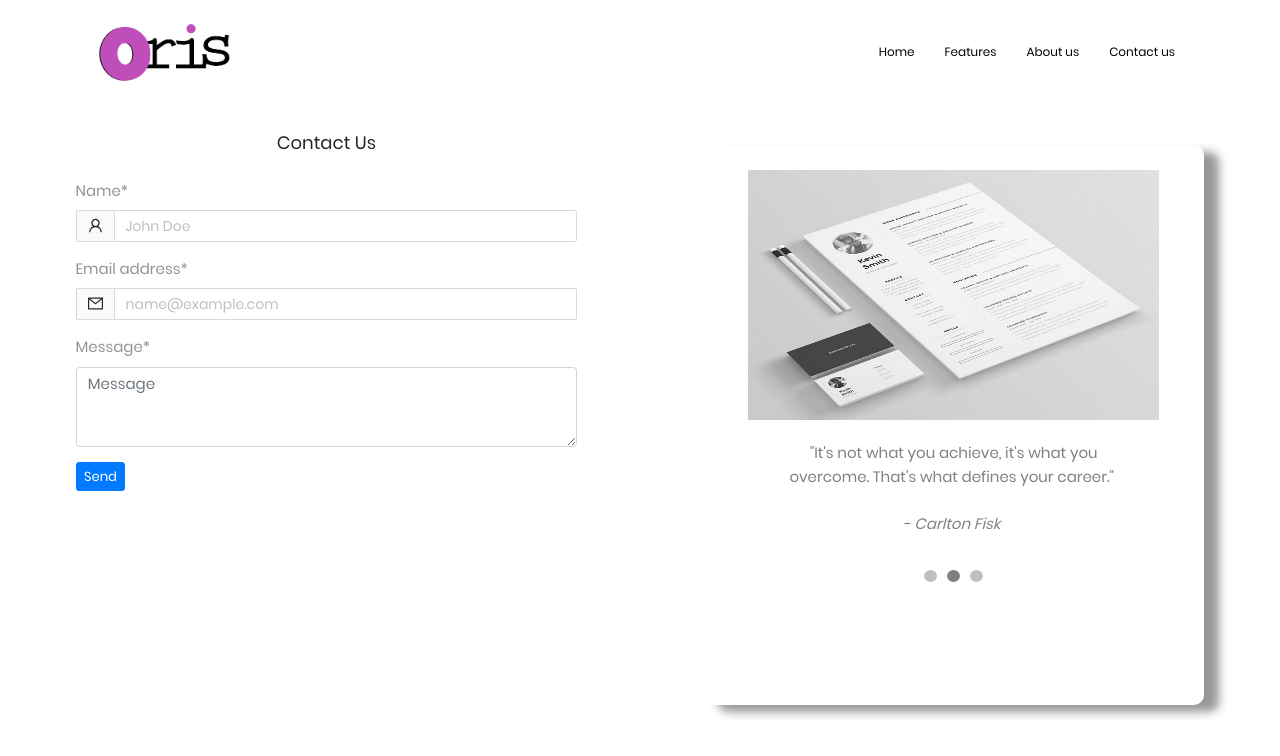
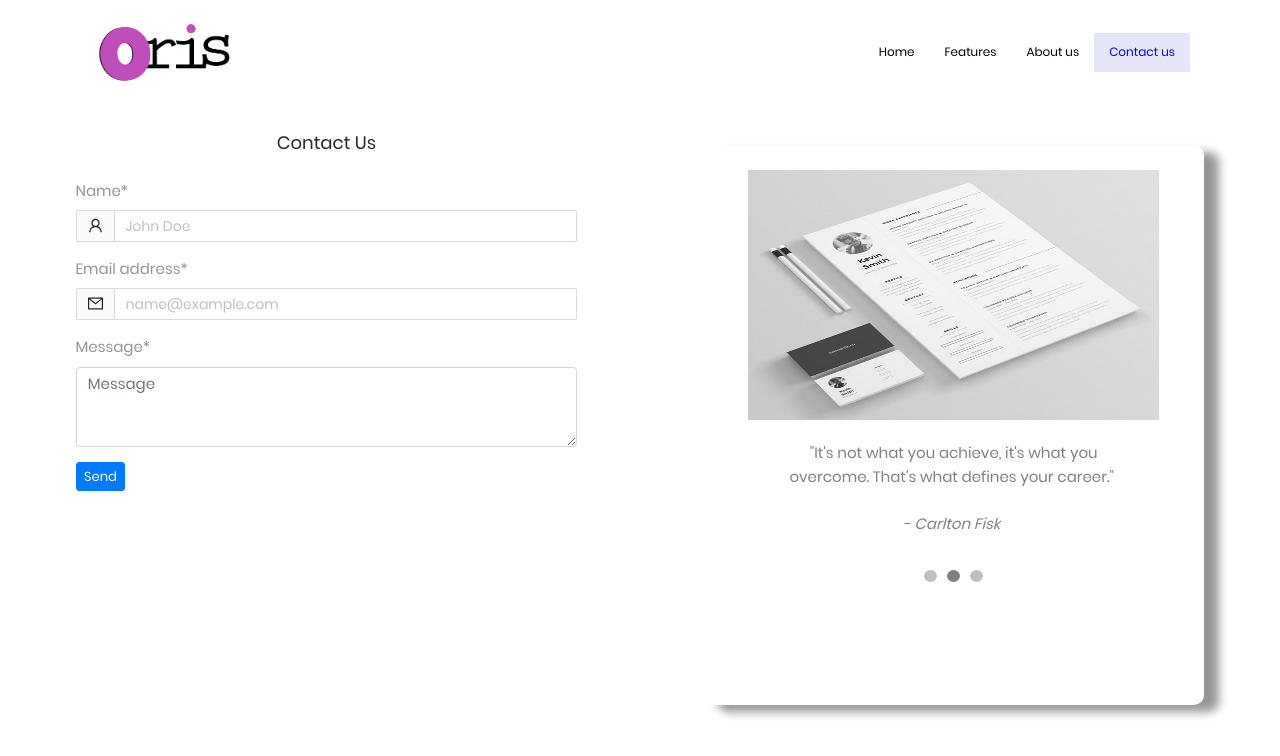
Before and after one commit to TechBuilder-360/portfolio-react, a React (Create React App) app: page /contact in a window 1280 px wide. Shown: the top 756 px of the page. Built offline with nearby package versions, Linux system fonts and the light colour scheme; no server answers; what react-cookies would draw is missing.

Commit message:
Resolved issue with overflow aside section and added navigation active styling

```diff
--- a/src/App.js
+++ b/src/App.js
@@ -27,6 +27,7 @@ const App = () => {
       <Route path="/contact" exact component={Contact} />
       <Route path="/about" exact component={About} />
       <Route path="/login" exact component={Login} />
+      <Route path="/home" exact component={Login} />
       <Route path="/signup" exact component={Signup} />
       <Route path="/" exact component={Login} />
       <ProtectedRoute
--- a/src/components/Navigation/main-navigation.js
+++ b/src/components/Navigation/main-navigation.js
@@ -9,10 +9,11 @@ const HomeNavBar = () => {
   return (
     <Container>
       <nav className={classes.Nav}>
-       <Link to='/'>
-         <img src={logo} className={classes.Logo} alt="Oris"/></Link>
+        <Link to='/'>
+         <img src={logo} className={classes.Logo} alt="Oris"/>
+        </Link>
         <div className={classes.Nav_item}>
-          <NavLink to={"/"}>Home</NavLink>
+          <NavLink to={"/home"}>Home</NavLink>
           <NavLink to={"/features"}>Features</NavLink>
           {/* <NavLink to={"/faqs"}>FAQs</NavLink> */}
           <NavLink to={"/about"}>About us</NavLink>
--- a/src/components/configuration/configuration.js
+++ b/src/components/configuration/configuration.js
@@ -52,7 +52,7 @@ const Configuration = () => {
     <Container>
       <UserNavigation />
       {children}
-      {(auth.loading || portfolio.redirect) ? null : <Footer />}
+      {(auth.loading || portfolio.redirect) ? null : <div style={{position: "fixed", bottom: "0", width: "100%"}}><Footer /></div>}
     </Container>
   );
 };
--- a/src/container/dashboard/dashboard.module.css
+++ b/src/container/dashboard/dashboard.module.css
@@ -37,7 +37,6 @@ color: black;
 
 .Aside{
     background-color: rgb(241, 241, 245);
-    height: 90vh;
     padding-bottom: 11.2%;
     text-align: center;
 }
@@ -86,4 +85,8 @@ color: black;
     width: 0px;
         background: transparent;
     }
+
+    .Aside{
+        height: 90vh;
+    }
 }
--- a/src/index.css
+++ b/src/index.css
@@ -13,6 +13,11 @@
   font-family: "Poppins", sans-serif;
   font-size: 12px;
   font-weight: 500;
+}
+
+nav .active {
+  background-color: lavender;
+  color: blue !important;
 }
 
 p {
--- a/src/store/actions/auth.js
+++ b/src/store/actions/auth.js
@@ -35,6 +35,7 @@ export const googleAuthSuccess = (token) => (dispatch) => {
       dispatch(loadingStop());
     })
     .catch((err) => {
+      message.error(err, alertDuration)
       dispatch(loadingFailed(err));
     });
 };
```
